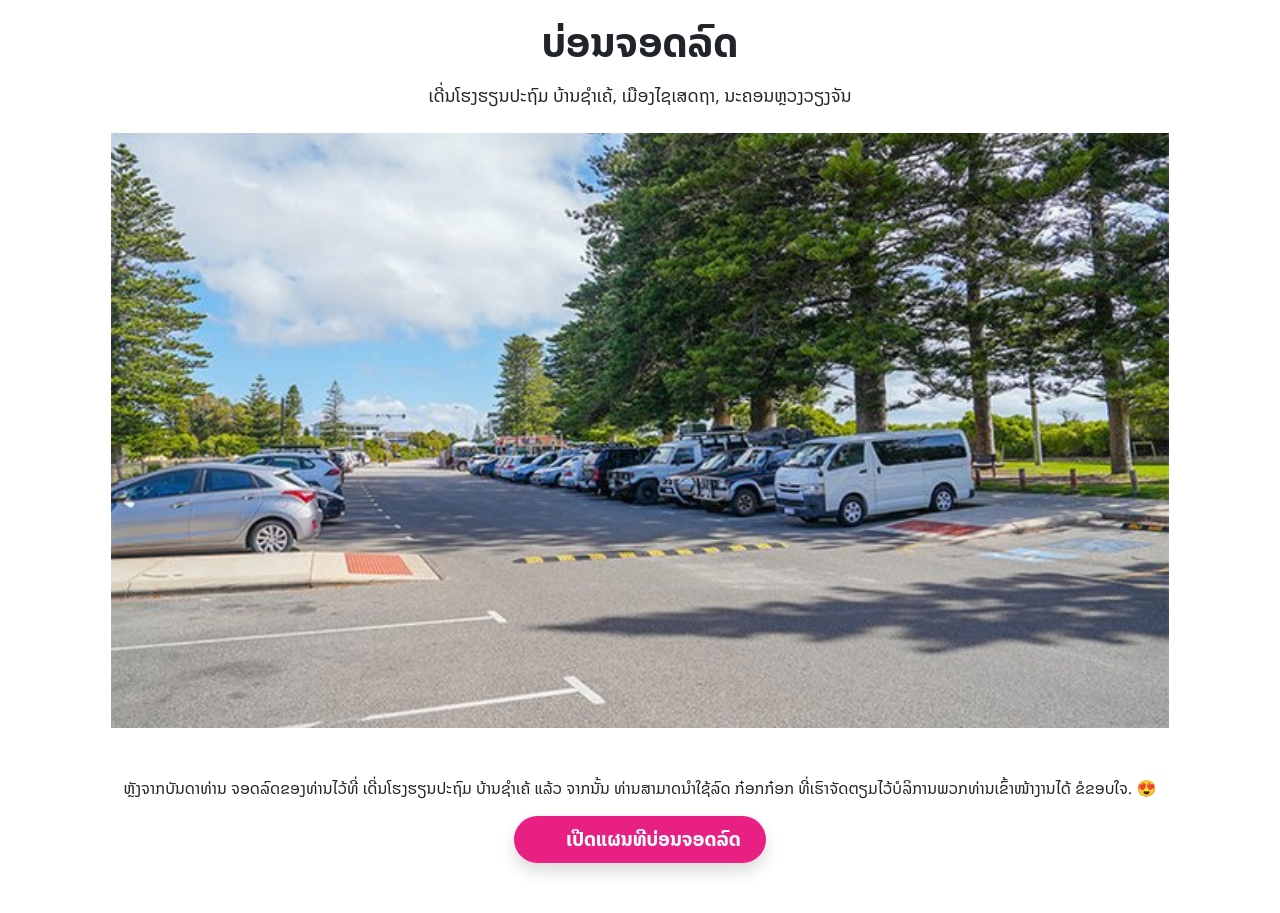
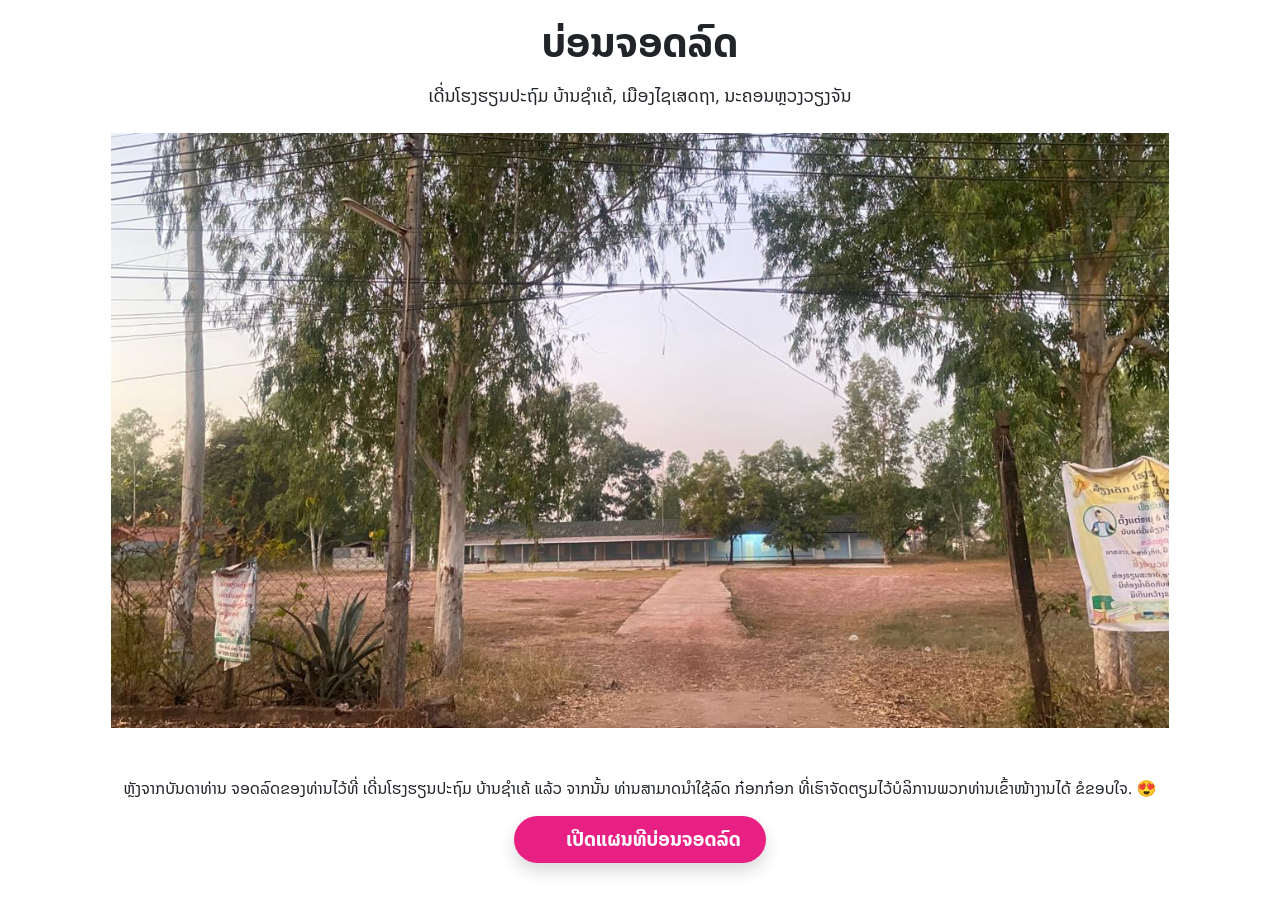
Before and after one commit to chittakone27/WeddingCard, a React (Vite) app: page / in a window 1280 px wide. Shown: the part 4740-5653 px from the top of the page. Built offline with nearby package versions, Linux system fonts and the light colour scheme; no server answers; some icons are missing; a web font is replaced by a local one.

Commit message:
Update site

```diff
--- a/src/Location.tsx
+++ b/src/Location.tsx
@@ -36,7 +36,7 @@ export default function WeddingLocation({ language }: WeddingLocationProps) {
         style={{ maxWidth: "85%", minWidth: "200px" }}
       >
         <img
-          src="./image/carpark.jpg"
+          src="./image/home.jpeg"
           alt="wedding-location"
           className="w-100 h-100 object-fit-cover"
         />
--- a/src/carpark.tsx
+++ b/src/carpark.tsx
@@ -46,7 +46,7 @@ export default function Carpark({ language }: CarparkProps) {
         style={{ maxWidth: "85%", minWidth: "200px" }}
       >
         <img
-          src="./image/carpark.jpg"
+          src="./image/school.jpeg"
           alt="carpark"
           className="w-100 h-100 object-fit-cover"
         />
--- a/src/translations.tsx
+++ b/src/translations.tsx
@@ -36,7 +36,7 @@ export const translations = {
     BUFFET_DINNER:" Buffet Dinner",
      FIRST_DANCE:" First Dance",
     SOLO_DANCE:" Solo Dance",
-    AFTER_PARTY:" After Party",
+    AFTER_PARTY:" Party",
     carparkTitle:"PARKING AREA",
     weddingTitle:"WEDDING VENUE",
     Addreescarpark:"Samkhe Primary School Field, Xaysetha District, Vientiane Capital ",
```
Also changed, not shown: public/image/home.jpeg (added), public/image/school.jpeg (added).
